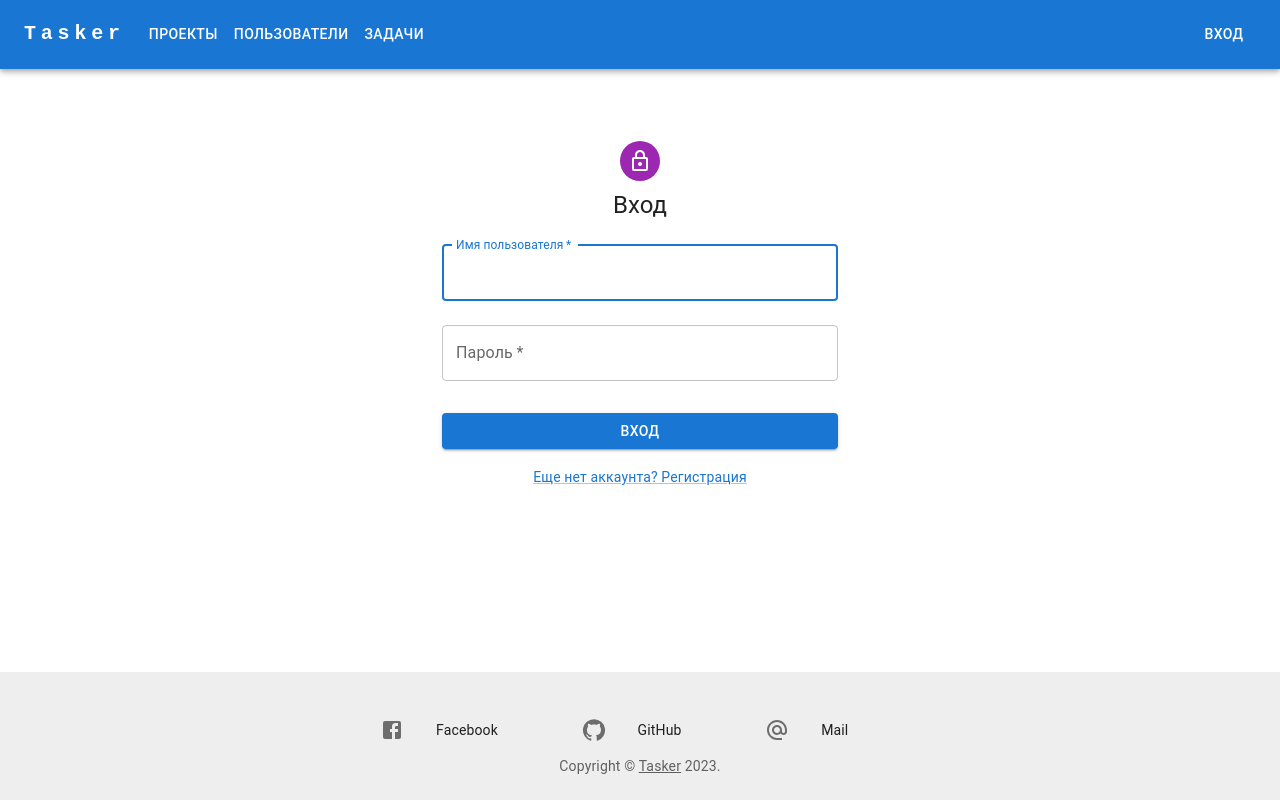
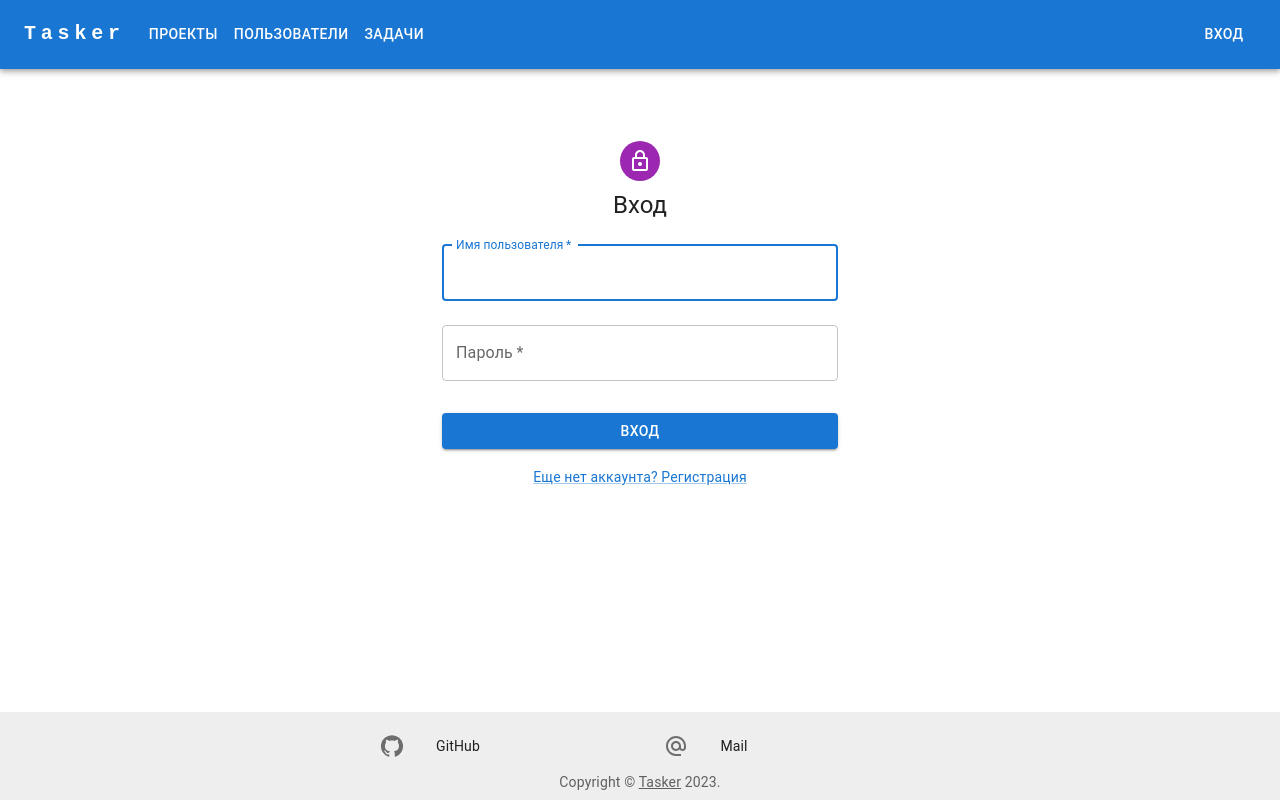
Before and after one commit to MaxedJo/tasker, a React (Create React App) app in the folder frontend/: page / in a window 1280 px wide. Built offline with nearby package versions, Linux system fonts and the light colour scheme.

Commit message:
Упрощение футера

```diff
--- a/frontend/src/components/ui/Copyright.js
+++ b/frontend/src/components/ui/Copyright.js
@@ -2,11 +2,11 @@ import Typography from "@mui/material/Typography";
 import Link from "@mui/material/Link";
 import * as React from "react";
 
-export default function Copyright(props) {
+export default function Copyright() {
     return (
-        <Typography variant="body2" color="text.secondary" align="center" {...props}>
+        <Typography variant="body2" color="text.secondary" align="center">
             {'Copyright © '}
-            <Link color="inherit" href="https://tasker.com/">
+            <Link color="inherit" href="https://185.225.34.140:3000/">
                 Tasker
             </Link>{' '}
             {new Date().getFullYear()}
--- a/frontend/src/components/ui/Footer.js
+++ b/frontend/src/components/ui/Footer.js
@@ -3,7 +3,6 @@ import Box from '@mui/material/Box';
 import Container from '@mui/material/Container';
 import Copyright from "./Copyright";
 import {List, ListItemButton, ListItemIcon, ListItemText, Stack} from "@mui/material";
-import FacebookIcon from '@mui/icons-material/Facebook';
 import GitHubIcon from '@mui/icons-material/GitHub';
 import AlternateEmailIcon from '@mui/icons-material/AlternateEmail';
 
@@ -12,8 +11,8 @@ export default function Footer() {
         <Box
             component="footer"
             sx={{
-                py: 3,
                 px: 2,
+                pb: 1,
                 mt: 'auto',
                 backgroundColor: (theme) =>
                     theme.palette.mode === 'light'
@@ -23,16 +22,6 @@ export default function Footer() {
         >
             <Container maxWidth="sm">
                 <List dense={true} component={Stack} direction="row">
-                    <ListItemButton
-                        style={{paddingTop: ".75em"}}
-                        id="facebook"
-                        href="https://ru-ru.facebook.com/"
-                    >
-                        <ListItemIcon>
-                            <FacebookIcon/>
-                        </ListItemIcon>
-                        <ListItemText primary="Facebook"/>
-                    </ListItemButton>
                     <ListItemButton
                         style={{paddingTop: ".75em"}}
                         id="github"
```
